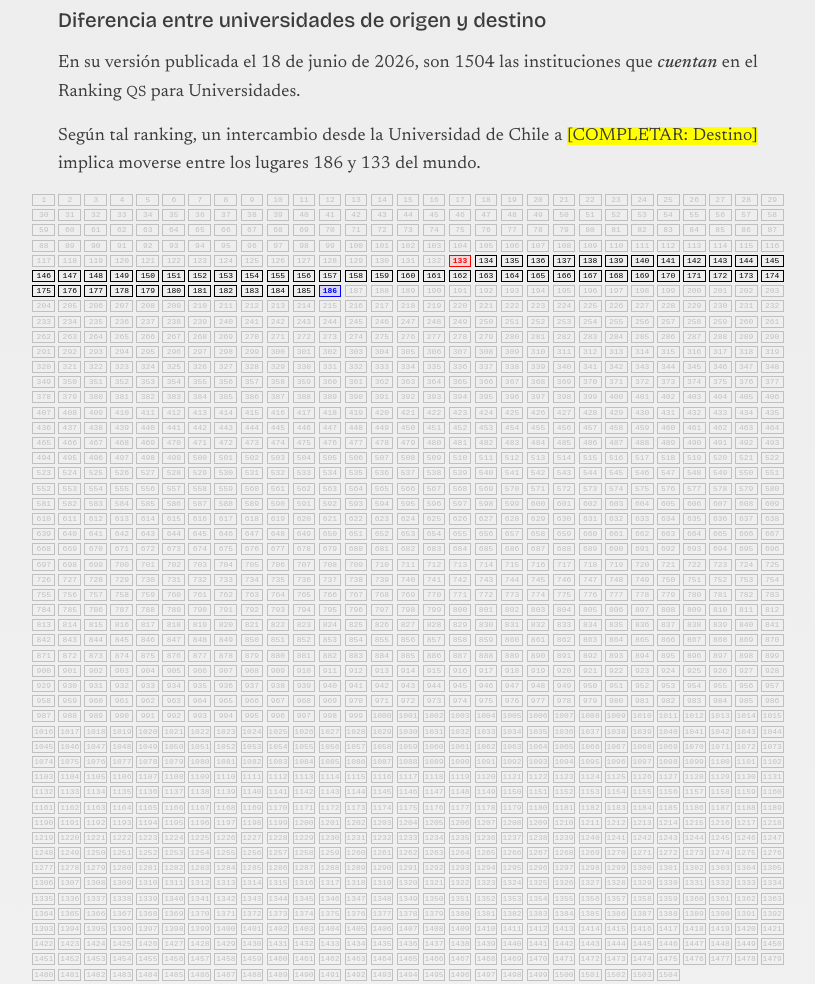
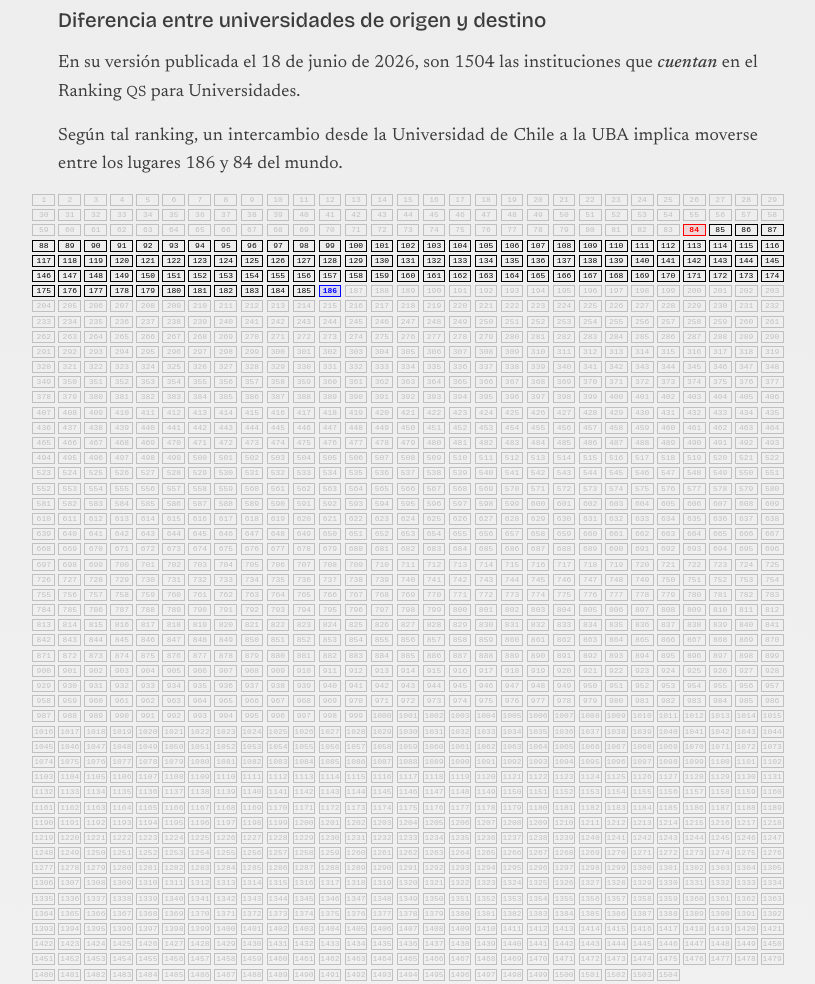
Before and after one commit to AGENTUMIN/examen, a plain HTML site: page index.html in a window 1280 px wide. Shown: the part 1340-2324 px from the top of the page, without its empty margins (232-1047 px from the left). Drawn offline with nearby package versions, Linux system fonts and the light colour scheme.

Commit message:
Add files via upload

```diff
--- a/index.html
+++ b/index.html
@@ -330,7 +330,7 @@
                 <h1>Intercambio</h1>
                 <h2>un viaje no tan largo</h2>
                 <h3>desde la Universidad de Chile</h3>
-                <h4>Por <a href="https://github.com/candresar" target="_blank" rel="noopener">C. Andrés Arenas</a> y <a href="https://github.com/sTUXENh" target="_blank" rel="noopener">Santiago Tuxen-Bang</a></h4>
+                <h4>Por <a href="#" target="_blank" rel="noopener">Nombre Apellido</a> y <a href="#" target="_blank" rel="noopener">Nombre Apellido</a></h4>
                 <h5>27 de noviembre, 2026</h5>
             </header>
 
@@ -377,7 +377,7 @@
                 Universidades.
             </p>
             <p>
-                Según tal ranking, un intercambio desde la Universidad de Chile a <mark>[COMPLETAR: Destino]</mark>
+                Según tal ranking, un intercambio desde la Universidad de Chile a la UBA
                 implica moverse entre los lugares <span data-dato="universidades.origen"></span> y
                 <span data-dato="universidades.destino"></span> del mundo.
             </p>
@@ -522,8 +522,8 @@
             document.addEventListener("DOMContentLoaded", () => {
                 // Datos: única fuente para textos y cuadrículas
                 const datos = {
-                    universidades: { total: 1504, origen: 186, destino: 133 },
-                    escuelas: { total: 303, origen: 155, destino: 97 },
+                    universidades: { total: 1504, origen: 186, destino: 84 },
+                    escuelas: { total: 303, origen: 155, destino: 74 },
                 };
 
                 document.querySelectorAll("[data-dato]").forEach((el) => {
@@ -582,7 +582,7 @@
 
                 L.marker([-34.599722, -58.373056])
                     .addTo(map)
-                    .bindPopup("<b>Universidad de Buenos Aires</b><br />Casa Central.")
+                    .bindPopup("<b>Universidad de Buenos Aires</b><br />Facultad de Arquitectura y Urbanismo.")
                     .openPopup();
             });
         </script>
```
